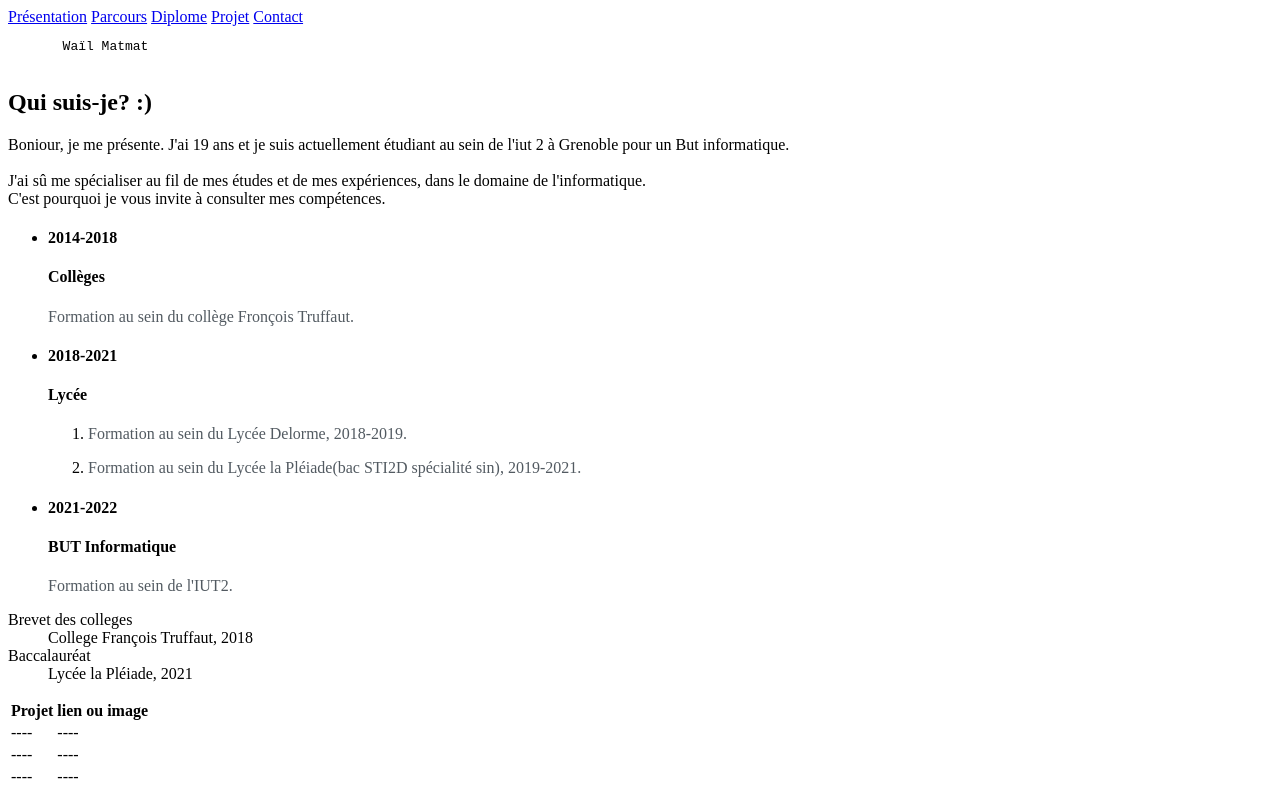
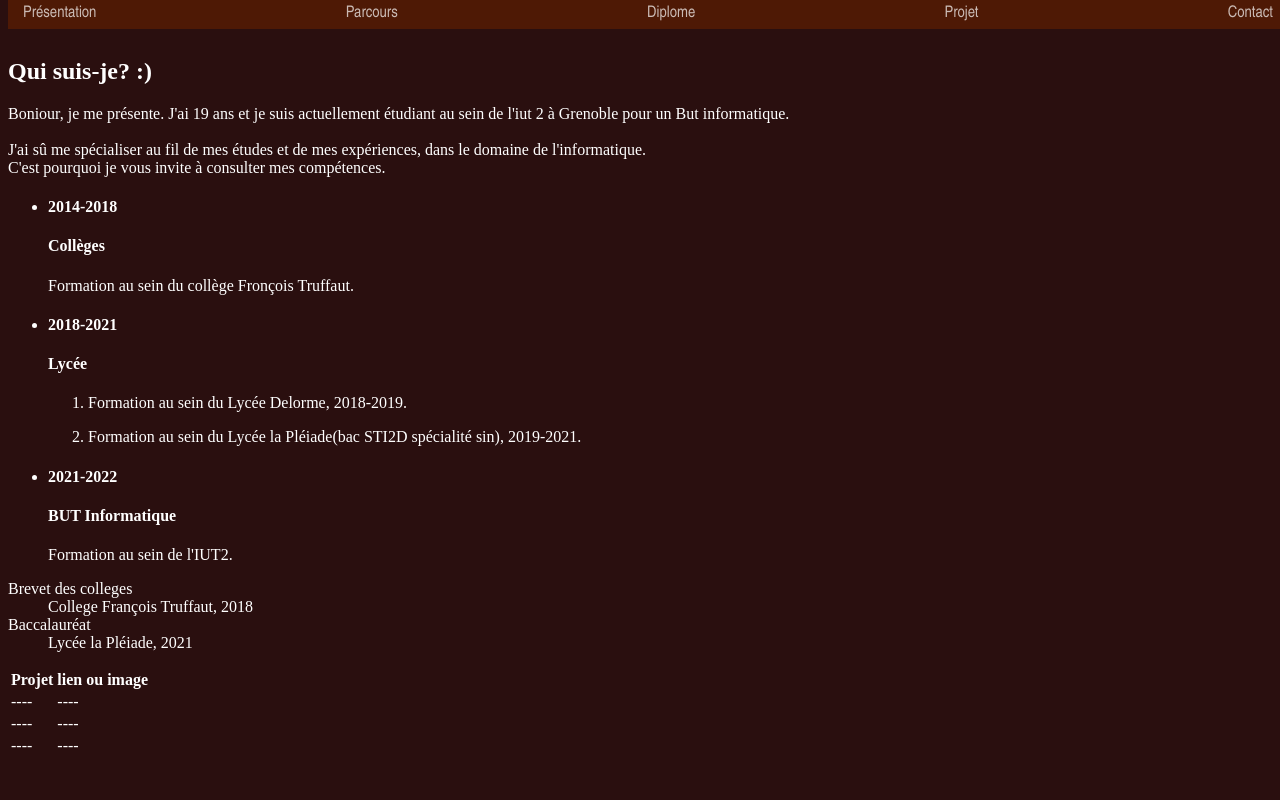
Before and after one commit to Wawail/myrepository, a plain HTML site: page index.html in a window 1280 px wide. Drawn offline with Linux system fonts and the light colour scheme.

Commit message:
Update Portfolio.css

```diff
--- a/Portfolio.css
+++ b/Portfolio.css
@@ -1,6 +1,40 @@
-.text-muted {
-    color: #525a61!important;
+body{
+    background-color: rgb(42, 15, 15);
+    color: white;
 }
-.timeline>.timeline-panel {
-    padding: 0 20px 20px 100px;
+
+
+nav{
+    position: fixed;
+    background-color: #4e1905;
+    display: flex;
+    flex-direction: row;
+    justify-content: space-between;
+    top: 0;
+    width: 100%;
 }
+.acceuil{
+    display: inline-block;
+    vertical-align: top;
+    width: 50px;
+    height: 50px;
+    margin-right: 20px;
+    display: flex;
+    flex-direction: row;
+    align-items: center;
+}
+a{
+    text-decoration: none;
+    color: white;
+    font-size: 16px;
+    font-family: Arial Narrow, sans-serif;
+    padding: 5px 15px;
+    opacity: 0.7;
+    display: flex;
+    flex-direction: row;
+    align-items: center;
+}
+a:hover{
+    background-color: black;
+    color: white;
+}
```
